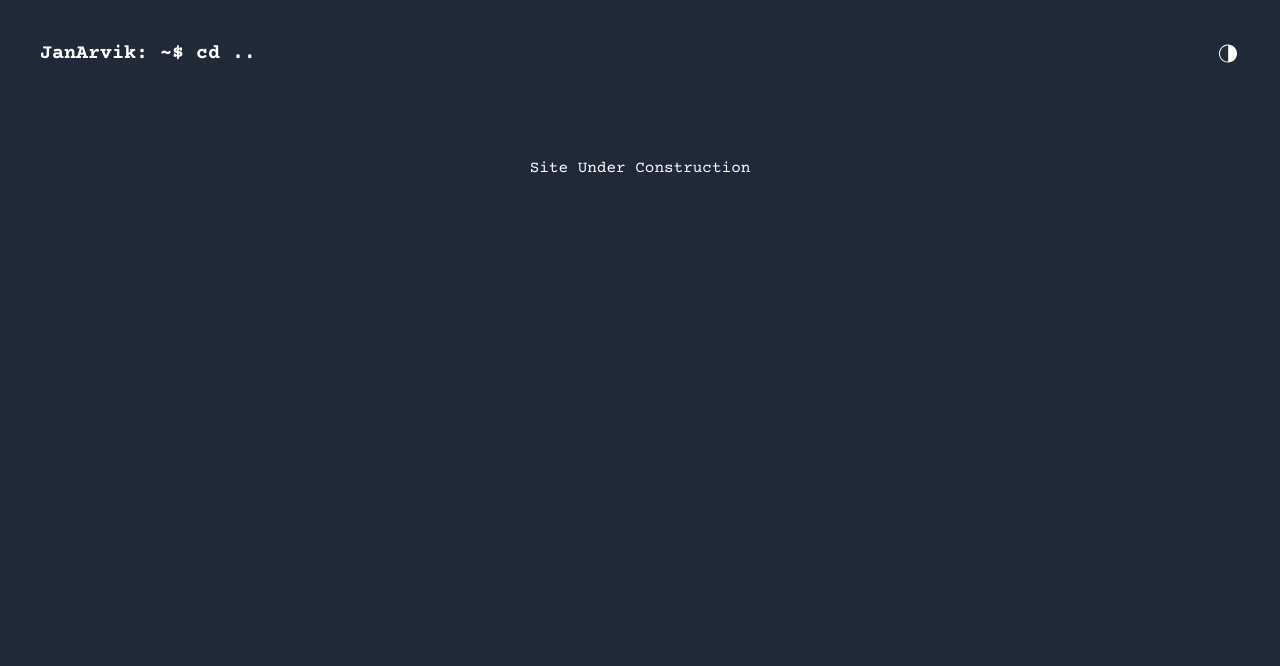
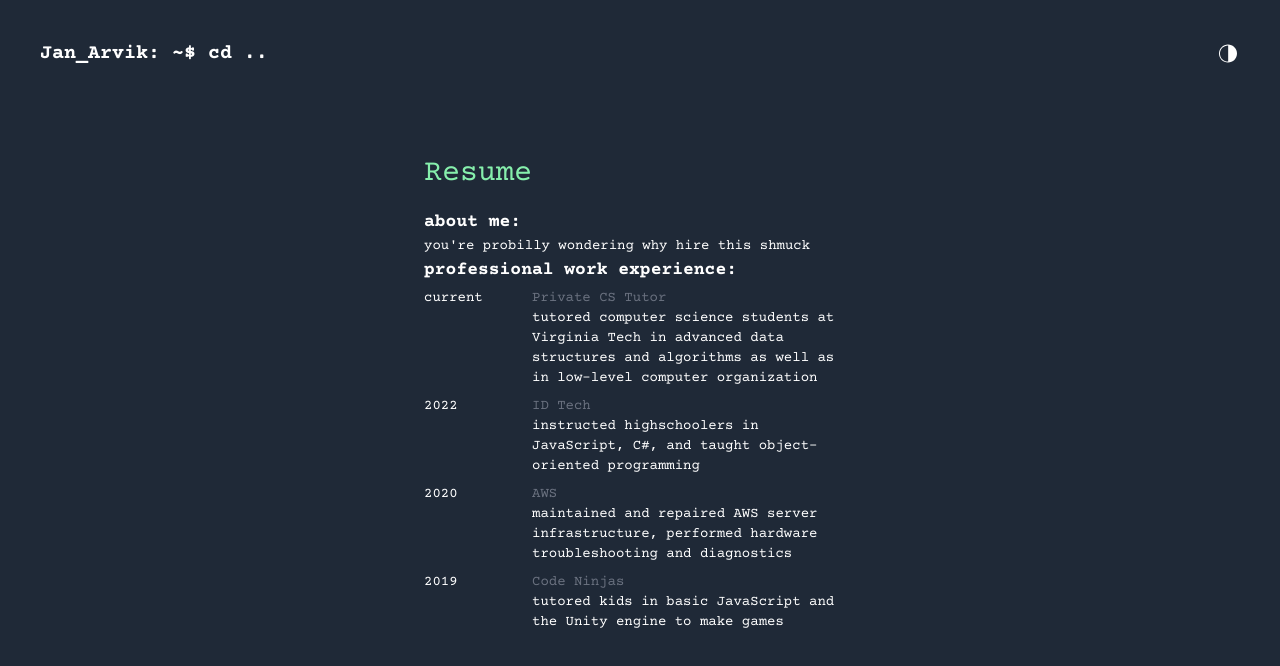
Before and after one commit to Skumbl/NextJS-React-Portfolio, a Next.js app: page /resume in a window 1280 px wide. Shown: the top 666 px of the page. Built offline with nearby package versions, Linux system fonts and the light colour scheme.

Commit message:
resume page started

```diff
--- a/pages/index.js
+++ b/pages/index.js
@@ -23,7 +23,7 @@ export default function Home() {
 
           <nav className='p-2 mb-4 sm:max-2xl:p-10 sm:max-2xl:mb-10 sm:max-2xl:flex justify-between'>
             <h1 className='font-courierBold text-xl text-black dark:text-white'>
-              <Link className='hover:text-gray-500 flex justify-center' href="/">JanArvik: ~$ ls homepage</Link>
+              <Link className='hover:text-gray-500 flex justify-center mb-5 sm:max-2xl:m-auto' href="/">Jan_Arvik: ~$ ls homepage</Link>
             </h1>
 
             <ul className='flex items-center justify-center'>
@@ -32,7 +32,7 @@ export default function Home() {
                   className='cursor-pointer text-2xl dark:text-white' />
               </li>
               <li><Link className='hover:bg-slate-700 font-courier bg-slate-500 text-white px-4
-              py-2 rounded-md ml-8 dark:bg-slate-900 dark:hover:bg-slate-600' href="resume">Resume</Link></li>
+              py-2 rounded-md ml-8 dark:bg-slate-900 dark:hover:bg-slate-600' href="resume">cd ./Resume</Link></li>
             </ul>
           </nav>
 
@@ -65,28 +65,10 @@ export default function Home() {
           </div>
         </section>
 
-        {/*basic work experiance, make this better at some point*/}
-        <section className="bg-white dark:bg-gray-800 font-courierBold">
-          <div className=' text-md max-w-md m-auto px-2 text-black dark:text-white'>
-            <h3 className='text-lg'>work experience</h3>
-
-            <div className='grid grid-cols-4 text-sm font-courier text-start'>
-              <div className='col-span-1 py-1'>2022</div>
-              <div className='col-span-3 py-1'> <span className='text-gray-500'>ID Tech</span>
-                <p>instructed highschoolers in JavaScript, C#, and taught object-oriented programming</p>
-              </div>
-              <div className='col-span-1 py-1'>2020</div>
-              <div className='col-span-3 py-1'> <span className='text-gray-500'>AWS</span>
-                <p>maintained and repaired AWS server infrastructure, performed hardware troubleshooting and diagnostics</p>
-              </div>
-            </div>
-          </div>
-        </section>
-
         <section className="bg-white dark:bg-gray-800 font-courier pt-4">
           <div className='flex justify-center'>
             <Link className='hover:bg-slate-700 font-courier bg-slate-500 text-white px-4
-              py-2 rounded-md dark:bg-slate-900 dark:hover:bg-slate-600' href="projects">Personal Projects</Link>
+              py-2 rounded-md dark:bg-slate-900 dark:hover:bg-slate-600' href="projects">cd ./Personal_Projects</Link>
           </div>
         </section>
 
--- a/pages/resume.js
+++ b/pages/resume.js
@@ -17,10 +17,12 @@ export default function Home() {
 
 
             <main className='bg-white dark:bg-gray-800 h-screen w-screen'>
+
+                {/*header for top of the page*/}
                 <section className='bg-white dark:bg-gray-800'>
                     <nav className='p-10 mb-12 flex justify-between'>
                         <h1 className='font-courierBold text-xl text-black dark:text-white'>
-              <Link className='hover:text-gray-500' href="/">JanArvik: ~$ cd .. </Link>
+                            <Link className='hover:text-gray-500' href="/">Jan_Arvik: ~$ cd .. </Link>
                         </h1>
                         <ul className='flex items-center'>
                             <li>
@@ -30,7 +32,51 @@ export default function Home() {
                         </ul>
                     </nav>
                     <div className='text-md max-w-md m-auto px-2 text-black dark:text-white'>
-            <h1 className='font-courier text-center justify-center'>Site Under Construction</h1>
+                        <h1 className='font-courier text-3xl text-left mb-4 text-green-900 dark:text-green-300'>Resume</h1>
+                    </div>
+                </section>
+
+                {/* this is my personal bio for my resume */}
+                <section className="bg-white dark:bg-gray-800 font-courierBold">
+                    <div className=' text-md max-w-md m-auto px-2 text-black dark:text-white'>
+                        <h3 className='text-lg'>about me:</h3>
+                    </div>
+                    <div className='font-courier text-sm max-w-md m-auto px-2 text-black dark:text-white'>
+                        <p>you're probilly wondering why hire this shmuck</p>
+                    </div>
+                </section>
+
+                {/*reused code from front page as place holder*/}
+                <section className="bg-white dark:bg-gray-800 font-courierBold">
+                    <div className=' text-md max-w-md m-auto px-2 text-black dark:text-white'>
+                        <h3 className='text-lg'>professional work experience: </h3>
+
+                        {/* grid system used for work experiance */}
+                        <div className='grid grid-cols-4 text-sm font-courier text-start'>
+
+                            <div className='col-span-1 py-1'>current</div>
+                            <div className='col-span-3 py-1'> <span className='text-gray-500'>Private CS Tutor</span>
+                                <p>tutored computer science students at Virginia Tech in advanced data structures and algorithms
+                                    as well as in low-level computer organization
+                                </p>
+                            </div>
+
+                            <div className='col-span-1 py-1'>2022</div>
+                            <div className='col-span-3 py-1'> <span className='text-gray-500'>ID Tech</span>
+                                <p>instructed highschoolers in JavaScript, C#, and taught object-oriented programming</p>
+                            </div>
+
+                            <div className='col-span-1 py-1'>2020</div>
+                            <div className='col-span-3 py-1'> <span className='text-gray-500'>AWS</span>
+                                <p>maintained and repaired AWS server infrastructure, performed hardware troubleshooting and diagnostics</p>
+                            </div>
+
+                            <div className='col-span-1 py-1'>2019</div>
+                            <div className='col-span-3 py-1'> <span className='text-gray-500'>Code Ninjas</span>
+                                <p>tutored kids in basic JavaScript and the Unity engine to make games</p>
+                            </div>
+
+                        </div>
                     </div>
                 </section>
             </main>
```
Lines whose indentation alone changed are shown as unchanged.
